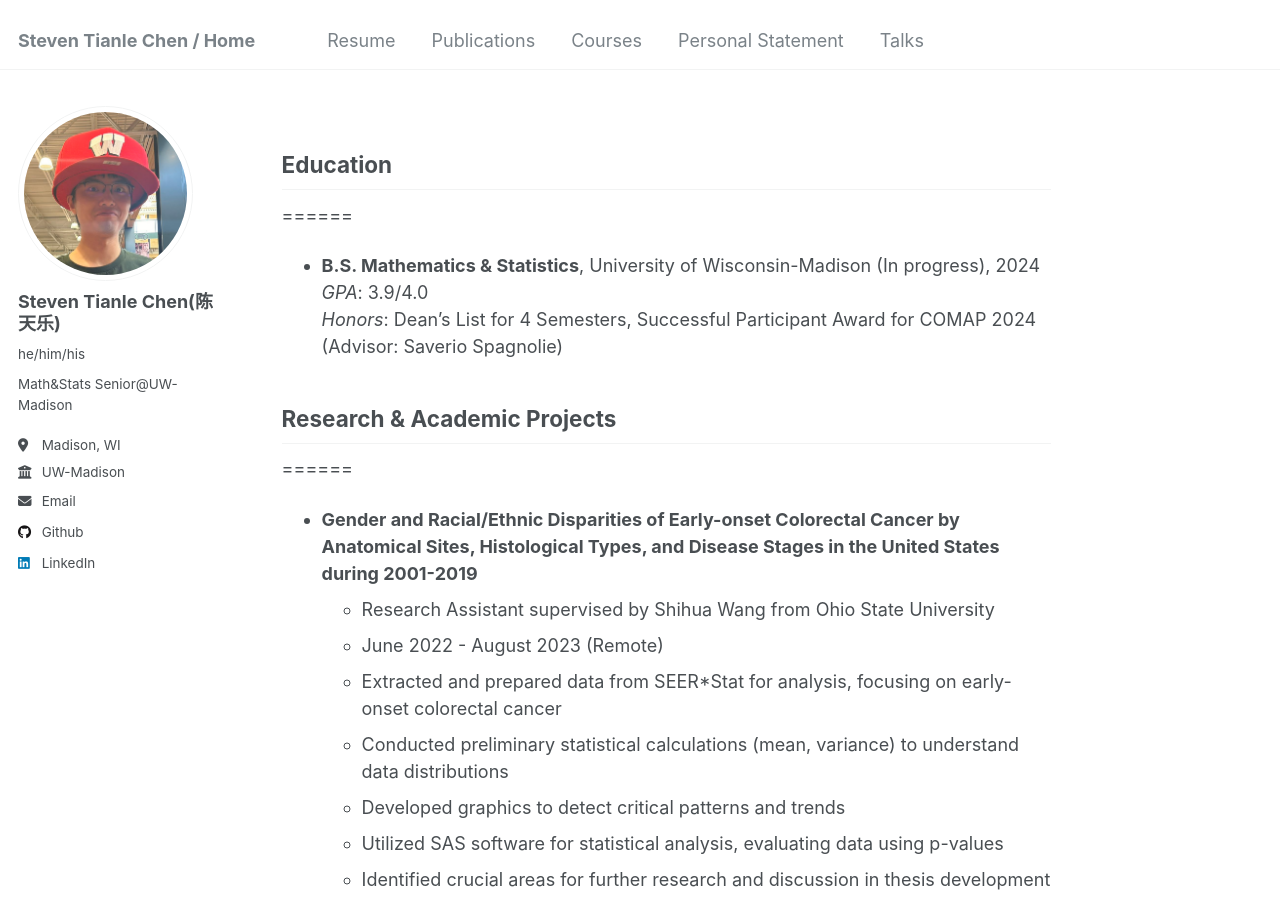
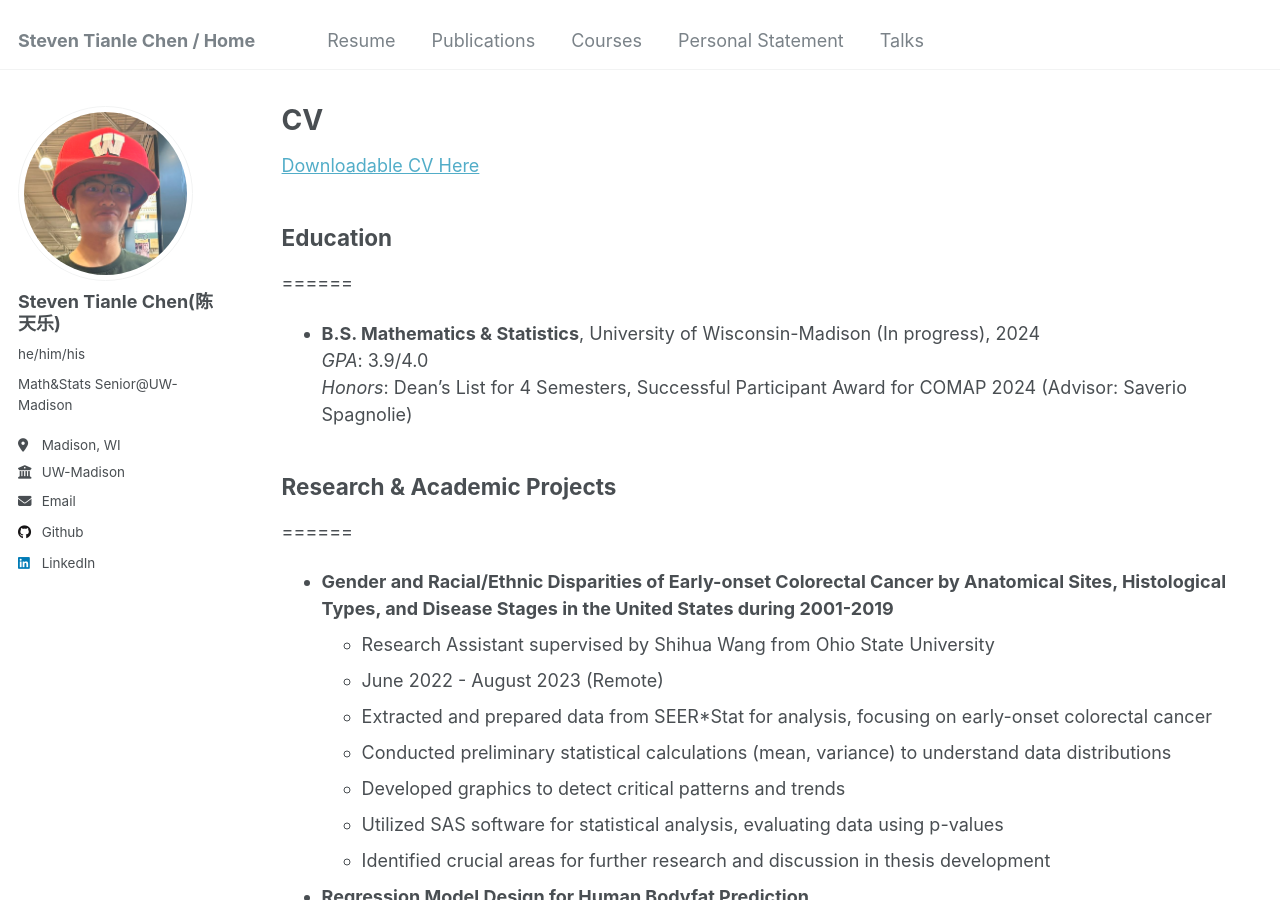
Before and after one commit to sttlchen/sttlchen.github.io, a Jekyll site: the page built from _pages/cv.md, in a window 1280 px wide and 900 px high. Built offline with Jekyll 4.4.1, drawn with Linux system fonts in a browser that asks for light colours; part of the change alters nothing that is shown.

Commit message:
Update cv.md

```diff
--- a/_pages/cv.md
+++ b/_pages/cv.md
@@ -1,6 +1,6 @@
 ---
 layout: archive
-title: [CV](www.google.com)
+title: "CV"
 permalink: /cv/
 author_profile: true
 redirect_from:
@@ -8,7 +8,7 @@ redirect_from:
 ---
 
 {% include base_path %}
-
+[Downloadable CV Here](https://github.com/sttlchen/sttlchen.github.io/blob/master/_pages/CV-Tianle%20Chen-9.28.24.docx)
 ## Education
 ======
 * **B.S. Mathematics & Statistics**, University of Wisconsin-Madison (In progress), 2024
```
